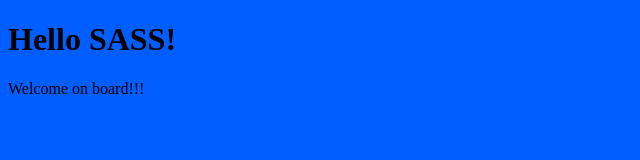
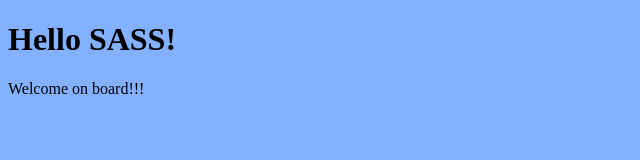
Before and after one commit to sujeewakabeysinghe/SASS, a plain HTML site: page index.html in a window 1280 px wide. Shown: the whole page, without its empty margins (0-640 px from the left). Drawn offline with Linux system fonts and the light colour scheme.

Commit message:
assets file

```diff
--- a/css/main.scss
+++ b/css/main.scss
@@ -1,5 +1,5 @@
 $colors: (
-  primary: #005dff,
+  primary: #83b0ff,
   secondery: #fff6bb,
 );
 
```
Also changed, not shown: assets.txt (added), css/main.css.
